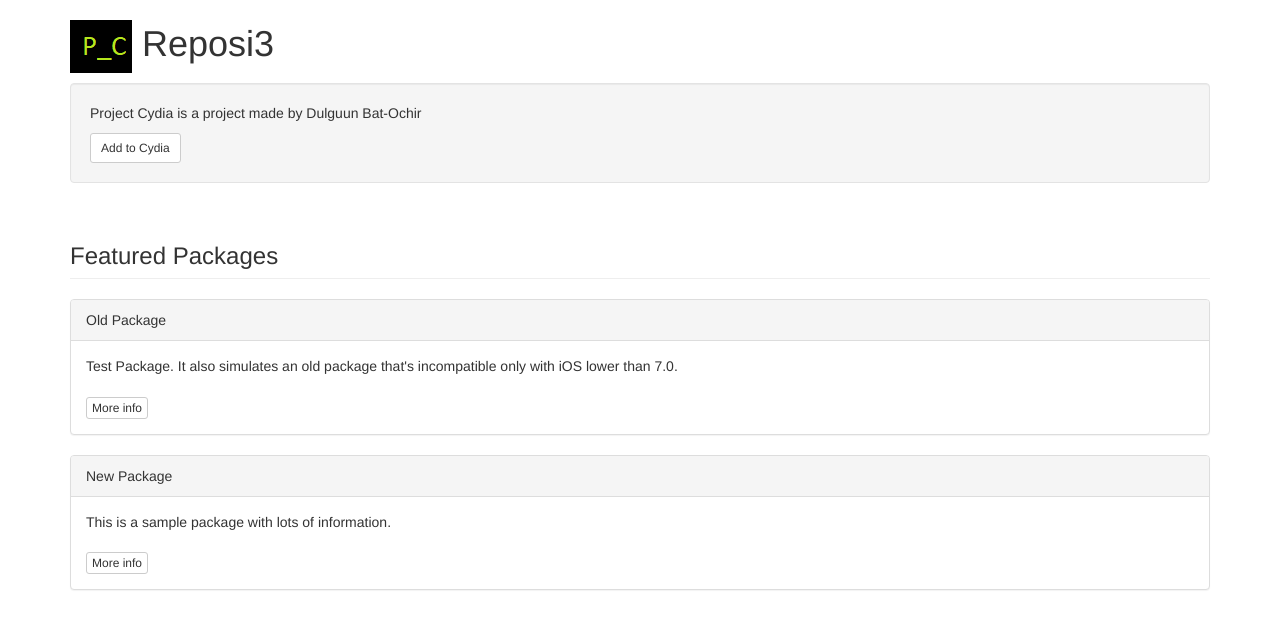
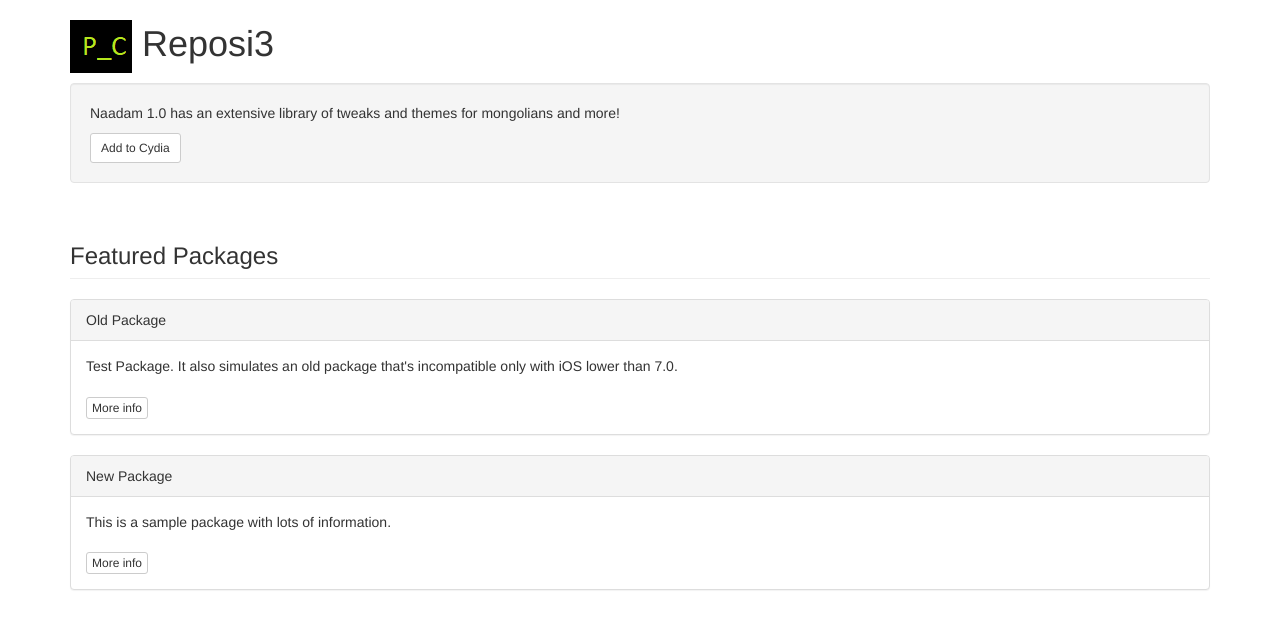
Before and after one commit to Project-Cydia/Project-Cydia, a plain HTML site: page index.html in a window 1280 px wide. Drawn offline with nearby package versions, Linux system fonts and the light colour scheme.

Commit message:
Update index.html

```diff
--- a/index.html
+++ b/index.html
@@ -1,7 +1,7 @@
 <!DOCTYPE html>
 <html lang="en">
 <head>
-  <title>Project Cydia</title>
+  <title>Naadam 1.0 Repo</title>
   <meta charset="utf-8">
   <meta name="viewport" content="width=device-width, initial-scale=1">
   <link rel="stylesheet" href="https://maxcdn.bootstrapcdn.com/bootstrap/3.3.5/css/bootstrap.min.css">
@@ -15,7 +15,7 @@
 
 <div class="container">
 	<div class="well">
-		<p>Project Cydia is a project made by Dulguun Bat-Ochir</p>
+		<p>Naadam 1.0 has an extensive library of tweaks and themes for mongolians and more!</p>
 		<a class="btn btn-sm btn-default" href="cydia://url/https://cydia.saurik.com/api/share#?source=https://supermamon.github.io/Reposi3/">Add to Cydia</a>
 	</div>
 </div>
```
